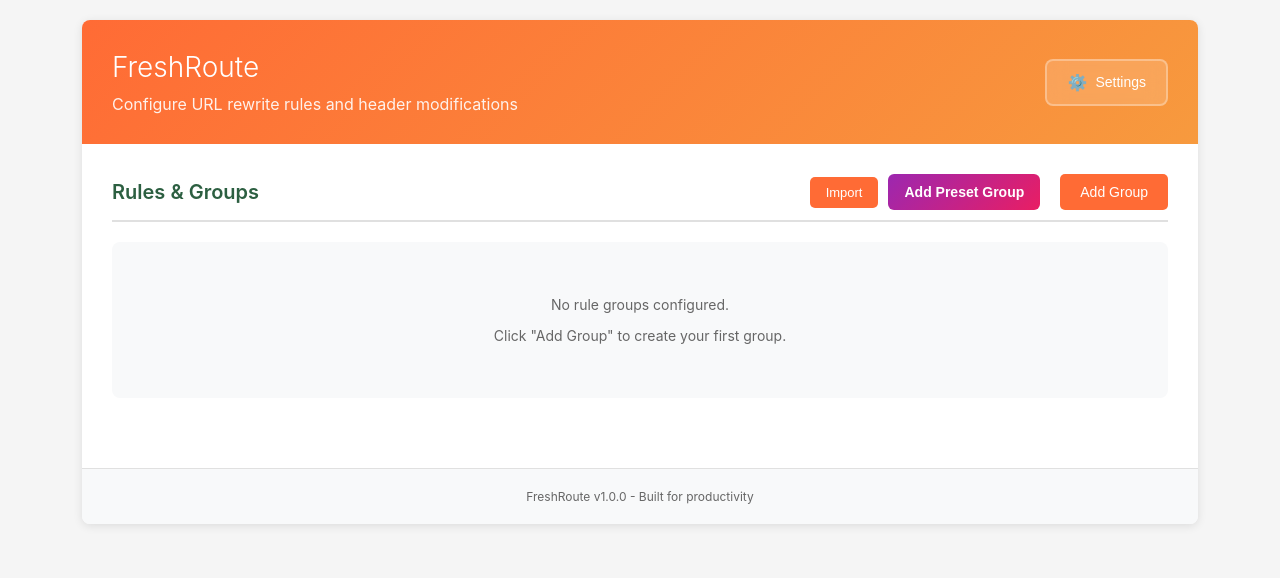
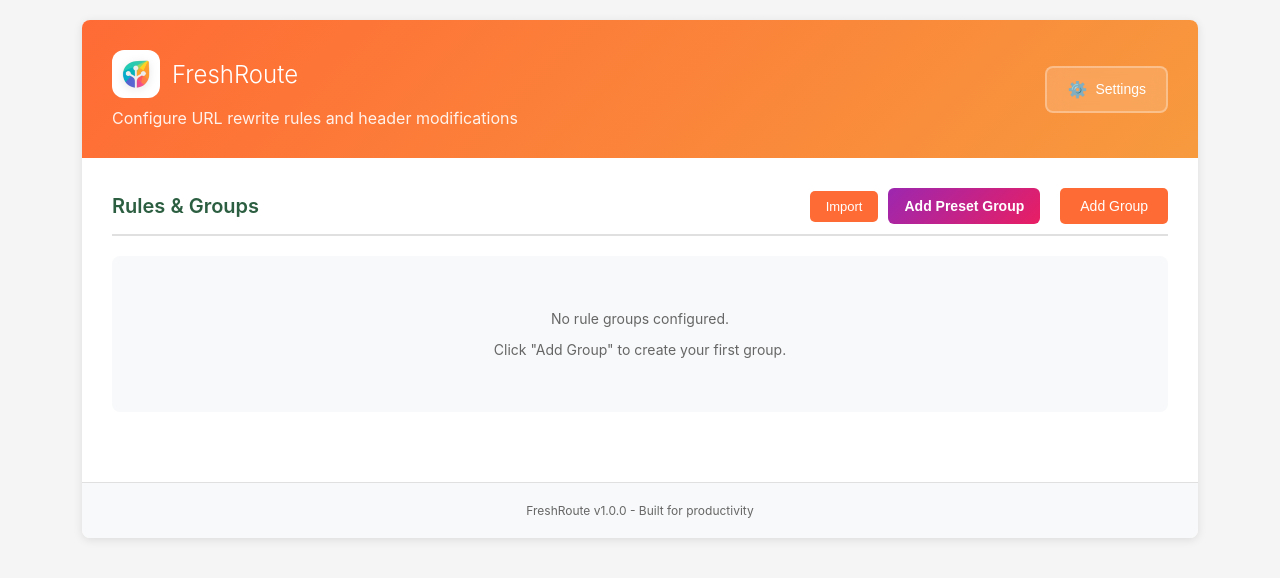
Before and after one commit to thamotharan-karuppaiah/fsroute, a browser extension: page options.html in a window 1280 px wide. Drawn offline with Linux system fonts and the light colour scheme.

Commit message:
Enhance header layout in options.html: adjust font sizes, add logo with hover effects, and improve overall styling for better visual appeal.

```diff
--- a/options.html
+++ b/options.html
@@ -41,8 +41,39 @@
 
     .header-left h1 {
       margin: 0 0 10px 0;
-      font-size: 28px;
+      font-size: 24px;
       font-weight: 300;
+      display: flex;
+      align-items: center;
+      gap: 12px;
+    }
+
+    .header-logo {
+      font-size: 32px;
+      display: inline-flex;
+      align-items: center;
+      justify-content: center;
+      width: 48px;
+      height: 48px;
+      background: white;
+      border-radius: 12px;
+      backdrop-filter: blur(10px);
+      border: 2px solid rgba(255, 255, 255, 0.2);
+      transition: all 0.3s ease;
+      padding: 6px;
+    }
+
+    .header-logo img {
+      width: 100%;
+      height: 100%;
+      object-fit: contain;
+      filter: drop-shadow(0 2px 4px rgba(0, 0, 0, 0.1));
+    }
+
+    .header-logo:hover {
+      background: rgba(255, 255, 255, 0.25);
+      transform: rotate(10deg) scale(1.05);
+      border-color: rgba(255, 255, 255, 0.4);
     }
 
     .header-left p {
@@ -138,7 +169,7 @@
     .settings-header h2 {
       margin: 0;
       color: #333;
-      font-size: 24px;
+      font-size: 20px;
       font-weight: 600;
     }
 
@@ -1102,6 +1133,17 @@
         font-size: 20px;
       }
 
+      .header-left h1 {
+        font-size: 24px;
+      }
+
+      .header-logo {
+        width: 40px;
+        height: 40px;
+        font-size: 28px;
+        padding: 4px;
+      }
+
       .header-row {
         grid-template-columns: 1fr;
         gap: 10px;
@@ -1472,7 +1514,12 @@
     <div class="header">
       <div class="header-content">
         <div class="header-left">
-          <h1>FreshRoute</h1>
+          <h1>
+            <span class="header-logo">
+              <img src="icons/icon128.png" alt="FreshRoute Logo">
+            </span>
+            FreshRoute
+          </h1>
           <p>Configure URL rewrite rules and header modifications</p>
         </div>
         <div class="header-right">
```
